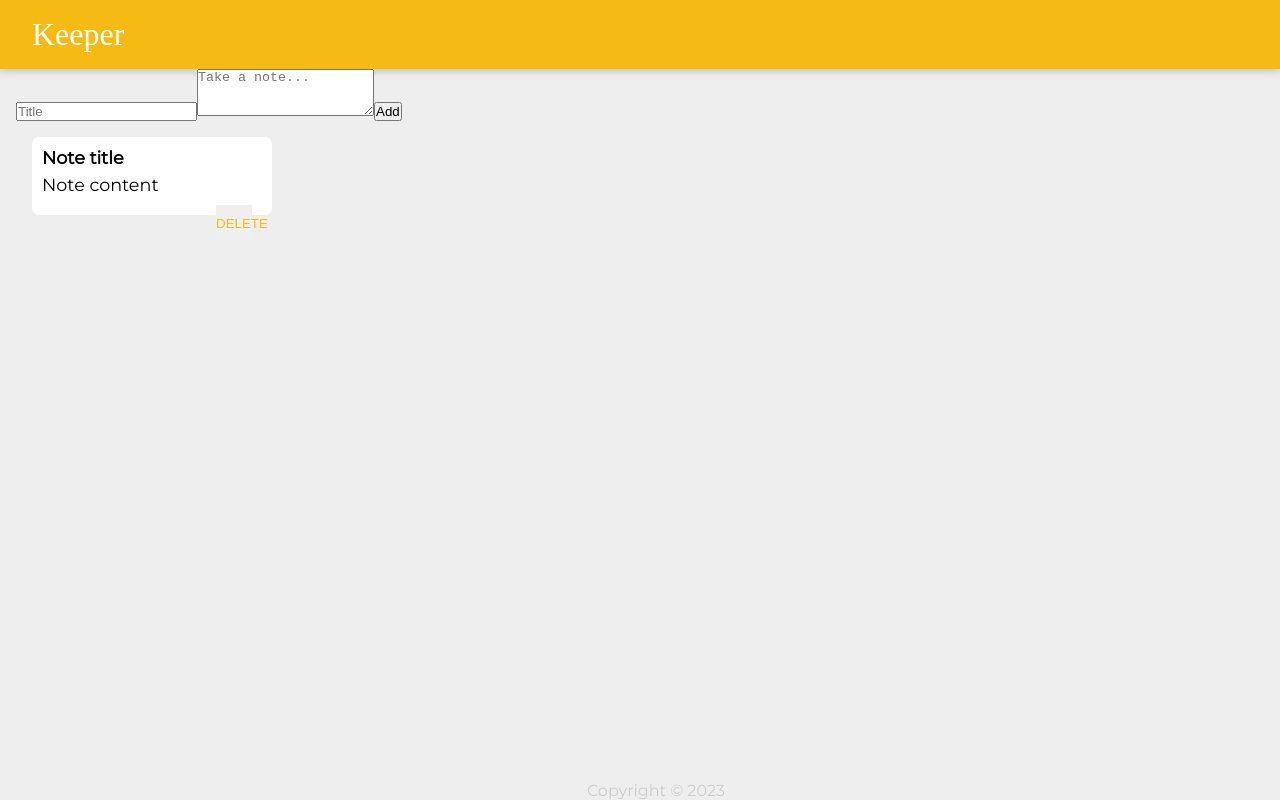
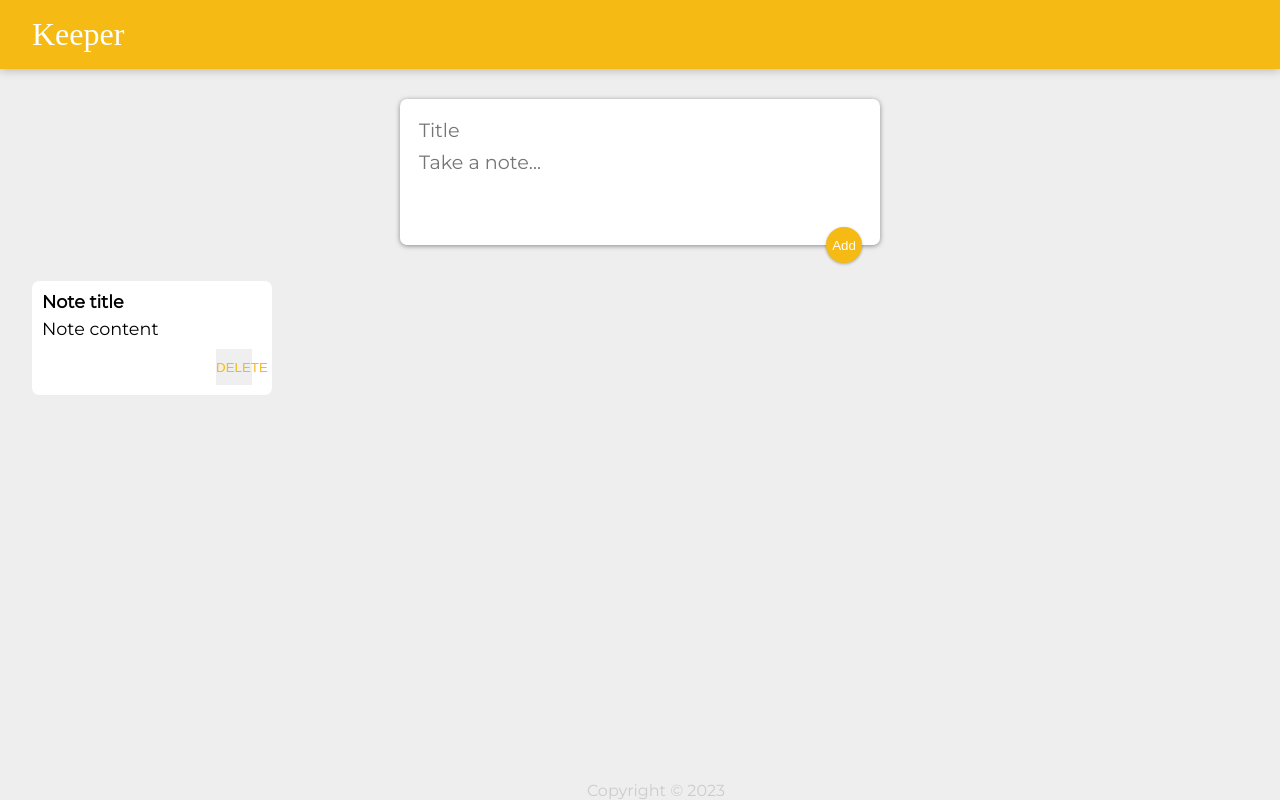
Before and after one commit to kendayao/react-practice, a React (Create React App) app: page / in a window 1280 px wide. Built offline with nearby package versions, Linux system fonts and the light colour scheme; a web font is replaced by a local one.

Commit message:
fixed starting bugs

```diff
--- a/src/components/CreateArea.js
+++ b/src/components/CreateArea.js
@@ -1,5 +1,5 @@
 import React from "react";
-import "./CreateArea"
+import "./CreateArea.css"
 
 function CreateArea() {
     return (
--- a/src/components/Note.css
+++ b/src/components/Note.css
@@ -5,6 +5,7 @@
     padding: 10px;
     width: 240px;
     margin: 16px;
+    float: left
 }
 
 .note h1 {
```
